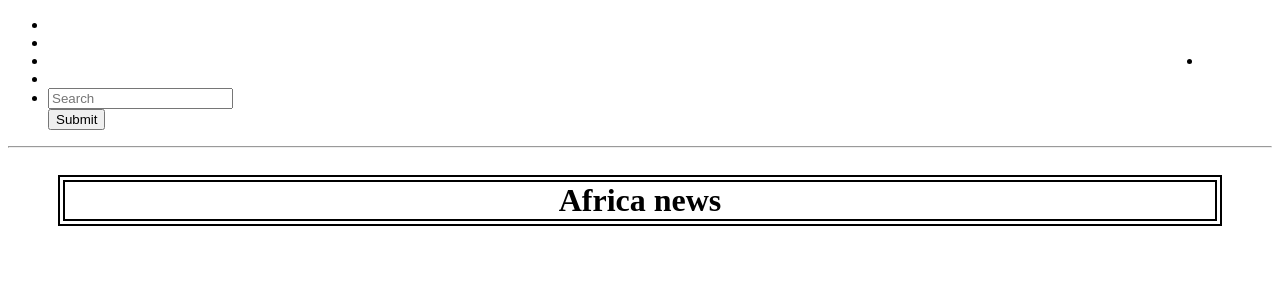
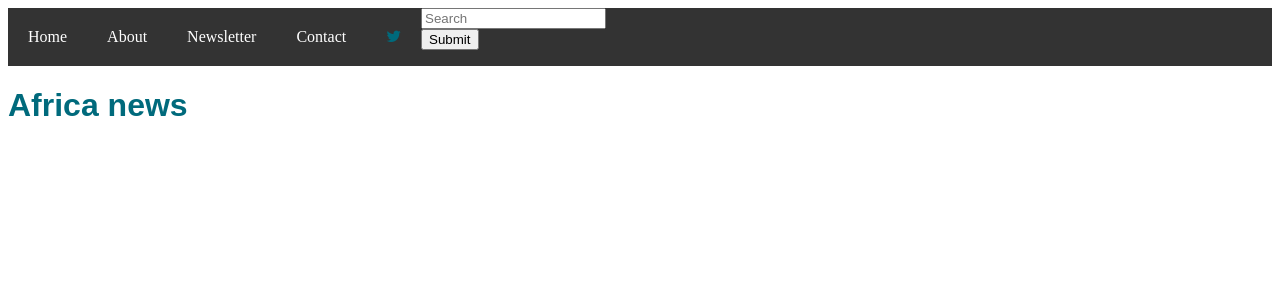
Before and after one commit to Deanna123/MarketWise, a Flask app: page /africa in a window 1280 px wide. Shown: the top 300 px of the page. Run offline with Flask 2, Linux system fonts and the light colour scheme; data that the repository does not hold is empty; some libraries are stand-ins or nearby versions.

Commit message:
kinda designed the africa page, needs fixing though

```diff
--- a/static/css/style.css
+++ b/static/css/style.css
@@ -1,12 +1,29 @@
-body {
-  background:#ffffff ;
+h1{
+    font-family: "arial";
+    color:#006A7C;
+}
+    ul {
+    list-style-type: none;
+    margin: 0;
+    padding: 0;
+    overflow: hidden;
+    background-color: #333;
 }
 
-h1 {
-	font-family: serif;
-	font-size: 2em;
-	text-align: center;
-	border: 7px double black;
-	margin-right: 50px;
-	margin-left: 50px;
+li {
+    float: left;
 }
+
+li a {
+    display: block;
+    color: white;
+    text-align: center;
+    padding: 20px 20px;
+    text-decoration: none;
+}
+
+li a:hover {
+    background-color: #111;
+}
+.fa {
+    color: #006A7C;
--- a/templates/africa.html
+++ b/templates/africa.html
@@ -2,15 +2,47 @@
 <html>
 <head>
 <link rel="stylesheet" type="text/css" href="static/css/style.css">
+ <link rel="stylesheet" href="http://netdna.bootstrapcdn.com/font-awesome/4.0.3/css/font-awesome.css">
 <title>Africa</title>
+<style>
+	h1{
+	font-family: "arial";
+	color:#006A7C;
+}
+	ul {
+    list-style-type: none;
+    margin: 0;
+    padding: 0;
+    overflow: hidden;
+    background-color: #333;
+}
+
+li {
+    float: left;
+}
+
+li a {
+    display: block;
+    color: white;
+    text-align: center;
+    padding: 20px 20px;
+    text-decoration: none;
+}
+
+li a:hover {
+    background-color: #111;
+}
+.fa {
+    color: #006A7C;
+</style>
 </head>
 <body>
 <ul>
-  <li><a style="color:white" href="/">Home</a></li>
-  <li><a class="active"style="color:white" href="about">About</a></li>
-  <li style="float:right" ><a style="color:white"href="newsletter">Newsletter</a></li>
-  <li><a style="color:white" href="contact.html">Contact</a></li>
-   <li><a href="http://twitter.com/winningcfg"><i class="fa fa-twitter fa-1.5x"></i></a>
+  <li><a href="/">Home</a></li>
+  <li><a href="about">About</a></li>
+  <li tyle="float:right"><a href="newsletter">Newsletter</a></li>
+  <li><a href="contact.html">Contact</a></li>
+  <li><a href="http://twitter.com/winningcfg"><i class="fa fa-twitter fa-1.5x"></i></a>
   <li class ="search-bar">
    <form class="navbar-form navbar-right" role="search">
     <div class="form-group">
@@ -21,9 +53,7 @@
   </li>
   </ul>
 
-
-    <section id="section-demo">
-     <hr />
+</ul>
 <p><h1>Africa news</h1></p>
 {% for entry in entries %}
 
--- a/templates/contact.html
+++ b/templates/contact.html
@@ -7,6 +7,8 @@
 
 	<div class="container">
 	<div class="row">
+
+
 			<h1>Contact us</h1>
 	</div>
 	<div class="row">
```
